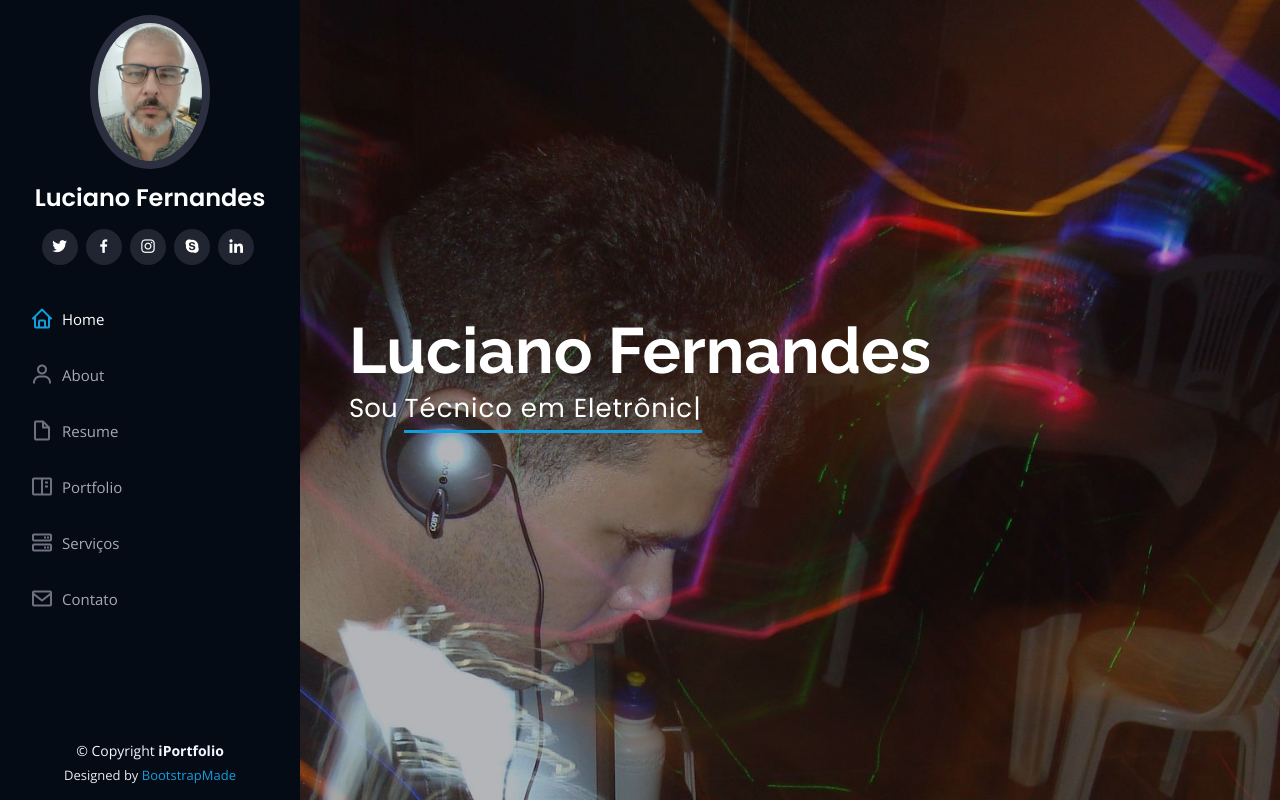
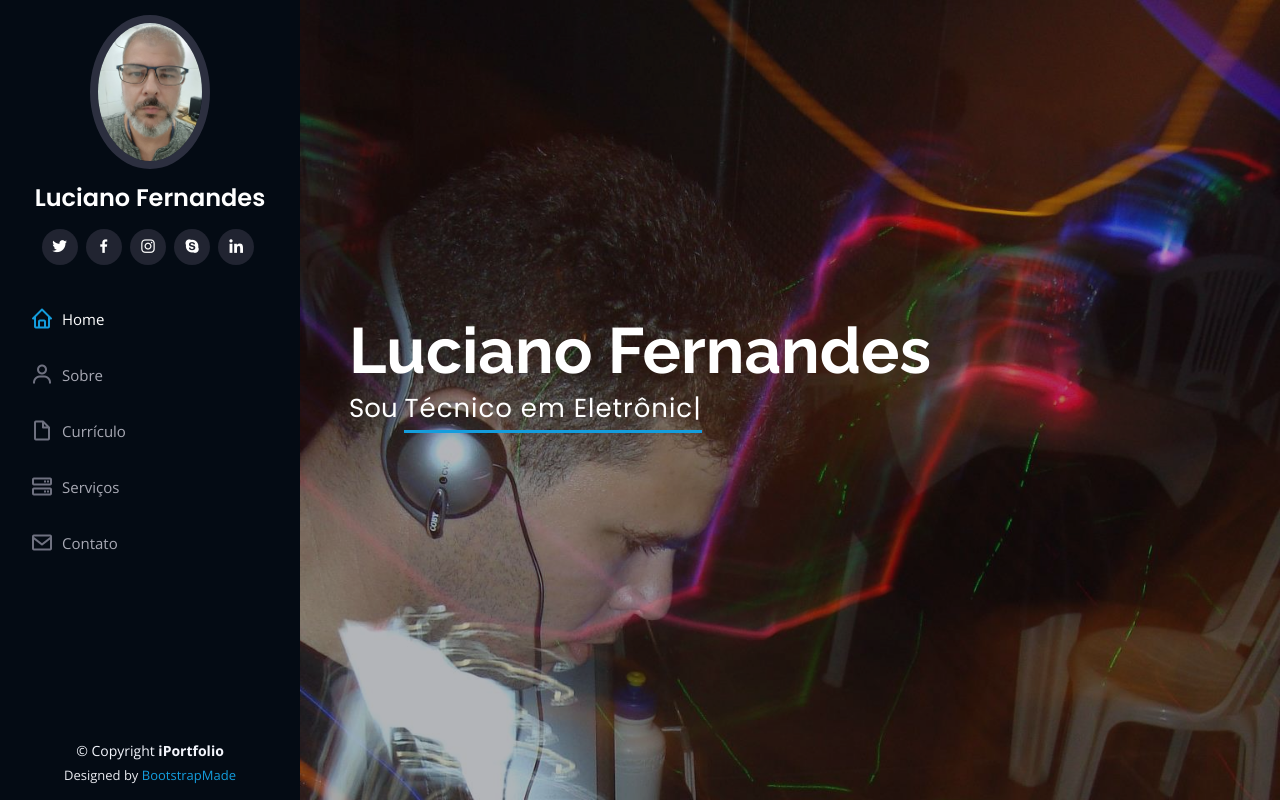
Before and after one commit to lucianofernandesti/Portifolio, a plain HTML site: page index.html in a window 1280 px wide. Shown: the top 802 px of the page. Drawn offline with nearby package versions, Linux system fonts and the light colour scheme.

Commit message:
tradução menu lateral

```diff
--- a/index.html
+++ b/index.html
@@ -60,9 +60,8 @@
       <nav id="navbar" class="nav-menu navbar">
         <ul>
           <li><a href="#hero" class="nav-link scrollto active"><i class="bx bx-home"></i> <span>Home</span></a></li>
-          <li><a href="#about" class="nav-link scrollto"><i class="bx bx-user"></i> <span>About</span></a></li>
-          <li><a href="#resume" class="nav-link scrollto"><i class="bx bx-file-blank"></i> <span>Resume</span></a></li>
-          <li><a href="#portfolio" class="nav-link scrollto"><i class="bx bx-book-content"></i> <span>Portfolio</span></a></li>
+          <li><a href="#about" class="nav-link scrollto"><i class="bx bx-user"></i> <span>Sobre</span></a></li>
+          <li><a href="#resume" class="nav-link scrollto"><i class="bx bx-file-blank"></i> <span>Currículo</span></a></li>
           <li><a href="#services" class="nav-link scrollto"><i class="bx bx-server"></i> <span>Serviços</span></a></li>
           <li><a href="#contact" class="nav-link scrollto"><i class="bx bx-envelope"></i> <span>Contato</span></a></li>
         </ul>
```
